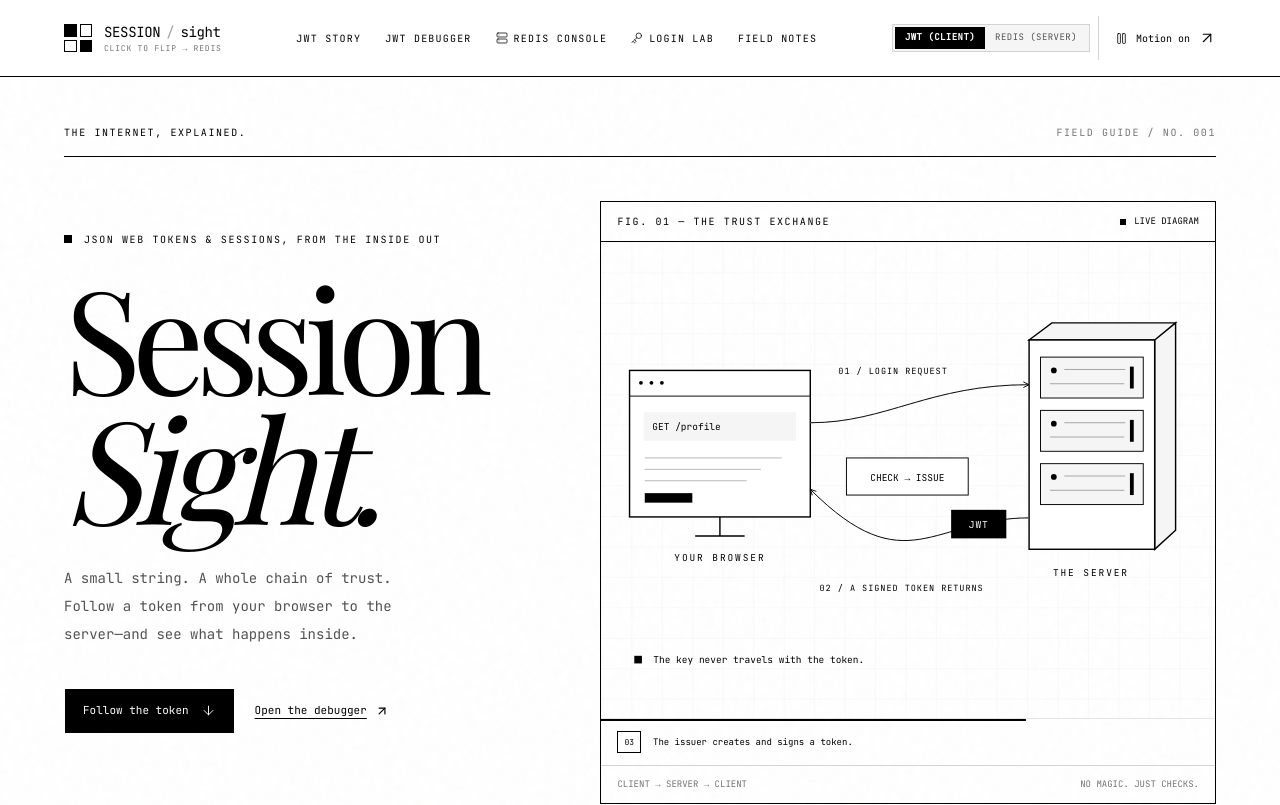
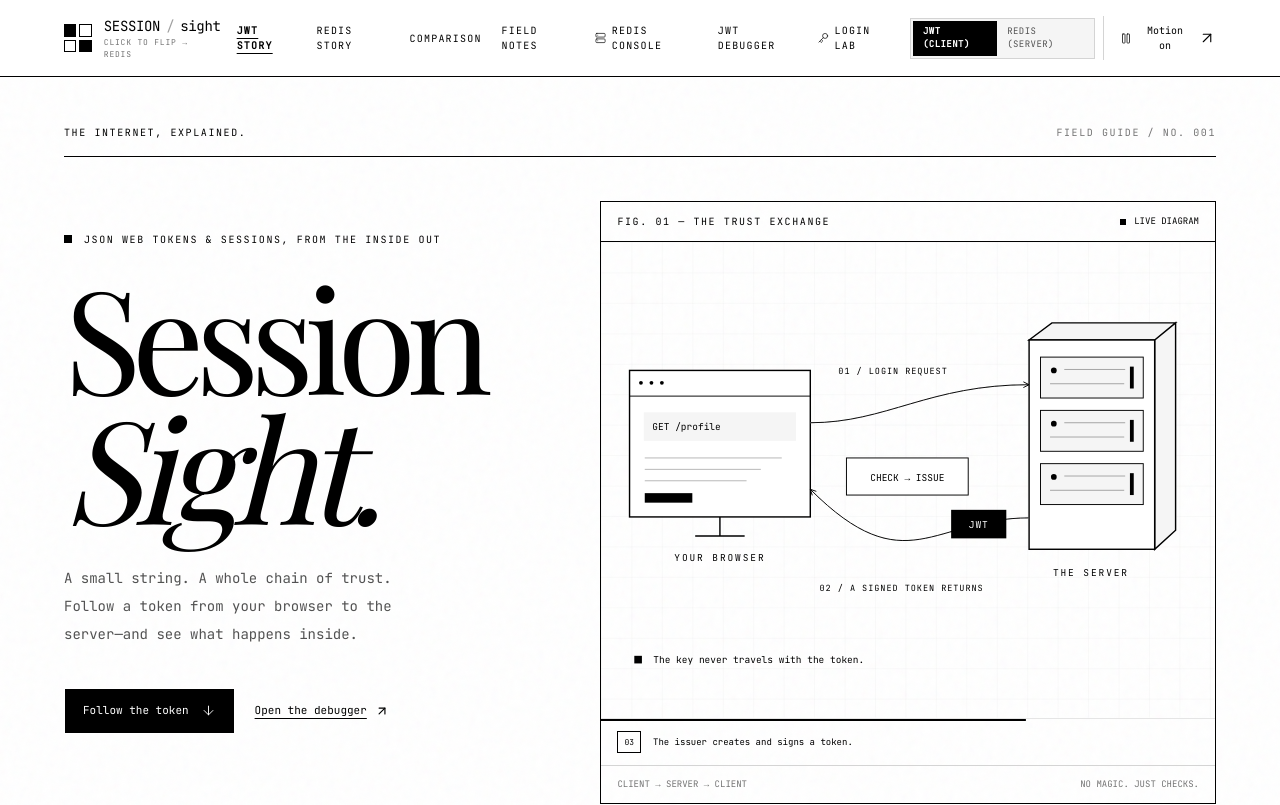
Before and after one commit to divi912/Velocity-Hackathon-GDNU-JWT, a React (Vite) app: page / in a window 1280 px wide. Shown: the top 805 px of the page. Built offline with nearby package versions, Linux system fonts and the light colour scheme.

Commit message:
fix: remove broken hash targets, eliminate 404s, and enforce getRouteUrl across all navigation

```diff
--- a/src/components/LoginPage.tsx
+++ b/src/components/LoginPage.tsx
@@ -24,6 +24,7 @@ import {
 import { signToken, parseToken, DEMO_SECRET } from '../lib/jwt';
 import { SessionSimulator } from '../lib/sessionSimulation';
 import { AuthNetworkDiagram } from './AuthNetworkDiagram';
+import { getRouteUrl } from '../lib/routes';
 
 export type AuthParadigm = 'jwt' | 'redis';
 
@@ -226,7 +227,7 @@ export function LoginPage({
         <div className="mb-8 flex flex-wrap items-center justify-between gap-4 border-b pb-4 border-current">
           <div className="flex items-center gap-3">
             <a
-              href="/"
+              href={getRouteUrl('/')}
               onClick={e => {
                 if (onNavigate) {
                   e.preventDefault();
--- a/src/components/Navigation.tsx
+++ b/src/components/Navigation.tsx
@@ -4,6 +4,8 @@ import gsap from 'gsap';
 import { ScrollTrigger } from 'gsap/ScrollTrigger';
 import { chapters } from '../content/chapters';
 import { sessionChapters } from '../content/sessionChapters';
+
+import { getRouteUrl } from '../lib/routes';
 
 export function Navigation({
   motionEnabled,
@@ -65,7 +67,7 @@ export function Navigation({
       if (elem) {
         e.preventDefault();
         elem.scrollIntoView({ behavior: motionEnabled ? 'smooth' : 'auto' });
-        window.history.pushState(null, '', path);
+        window.history.pushState(null, '', getRouteUrl(path));
       }
       return;
     }
@@ -97,7 +99,7 @@ export function Navigation({
         <div className="mx-auto flex h-[76px] max-w-[1536px] items-center justify-between gap-4 px-5 md:px-10 xl:px-16">
           {/* Logo with Flip-to-Other-Side Action */}
           <a
-            href={targetLogoPath}
+            href={getRouteUrl(targetLogoPath)}
             onClick={e => handleLinkClick(e, targetLogoPath)}
             aria-label={isRedis ? 'Switch to Session Sight (Client side)' : 'Switch to Redis (Server side)'}
             title={
@@ -153,20 +155,99 @@ export function Navigation({
           {/* Navigation Links */}
           <nav
             aria-label="Main navigation"
-            className="hidden items-center gap-6 text-[10px] tracking-[.12em] uppercase xl:flex 2xl:gap-8"
+            className="hidden items-center gap-5 text-[10px] tracking-[.12em] uppercase xl:flex 2xl:gap-7"
           >
-            {/* Contextual Story Link */}
+            {/* JWT Story Link */}
             <a
-              href={isRedis ? '#why-sessions' : '#the-journey'}
-              onClick={e => handleLinkClick(e, isRedis ? '#why-sessions' : '#the-journey')}
+              href={getRouteUrl('/')}
+              onClick={e => {
+                e.preventDefault();
+                if (currentPath === '/') {
+                  window.scrollTo({ top: 0, behavior: motionEnabled ? 'smooth' : 'auto' });
+                } else if (onNavigate) {
+                  onNavigate('/');
+                }
+              }}
+              className={`py-4 underline-offset-4 hover:underline ${
+                !isRedis && !isDebugger && !isLogin ? 'font-bold underline' : ''
+              }`}
+            >
+              JWT Story
+            </a>
+
+            {/* Redis Session Story Link */}
+            <a
+              href={getRouteUrl('/sessions')}
+              onClick={e => {
+                e.preventDefault();
+                if (currentPath === '/sessions') {
+                  window.scrollTo({ top: 0, behavior: motionEnabled ? 'smooth' : 'auto' });
+                } else if (onNavigate) {
+                  onNavigate('/sessions');
+                }
+              }}
+              className={`py-4 underline-offset-4 hover:underline ${
+                isRedis && !isDebugger && !isLogin ? 'font-bold underline' : ''
+              }`}
+            >
+              Redis Story
+            </a>
+
+            {/* Comparison Link */}
+            <a
+              href={getRouteUrl('/sessions#comparison')}
+              onClick={e => {
+                e.preventDefault();
+                if (currentPath === '/sessions') {
+                  document.getElementById('comparison')?.scrollIntoView({ behavior: motionEnabled ? 'smooth' : 'auto' });
+                  window.history.pushState(null, '', getRouteUrl('/sessions#comparison'));
+                } else if (onNavigate) {
+                  onNavigate('/sessions#comparison');
+                }
+              }}
               className="py-4 underline-offset-4 hover:underline"
             >
-              {isRedis ? 'Session story' : 'JWT story'}
+              Comparison
+            </a>
+
+            {/* Field Notes Link */}
+            <a
+              href={getRouteUrl('/#field-notes')}
+              onClick={e => {
+                e.preventDefault();
+                if (currentPath === '/') {
+                  document.getElementById('field-notes')?.scrollIntoView({ behavior: motionEnabled ? 'smooth' : 'auto' });
+                  window.history.pushState(null, '', getRouteUrl('/#field-notes'));
+                } else if (onNavigate) {
+                  onNavigate('/#field-notes');
+                }
+              }}
+              className="py-4 underline-offset-4 hover:underline"
+            >
+              Field Notes
+            </a>
+
+            {/* Redis Session Console Link */}
+            <a
+              href={getRouteUrl('/sessions#playground')}
+              onClick={e => {
+                e.preventDefault();
+                if (currentPath === '/sessions') {
+                  document.getElementById('playground')?.scrollIntoView({ behavior: motionEnabled ? 'smooth' : 'auto' });
+                  window.history.pushState(null, '', getRouteUrl('/sessions#playground'));
+                } else if (onNavigate) {
+                  onNavigate('/sessions#playground');
+                }
+              }}
+              className="py-4 underline-offset-4 hover:underline flex items-center gap-1.5"
+            >
+              <Server size={12} strokeWidth={1.5} />
+              Redis Console
             </a>
 
             {/* JWT Debugger Link */}
             <a
-              href="/debugger"
+              href={getRouteUrl('/debugger')}
               onClick={e => handleLinkClick(e, '/debugger')}
               aria-current={isDebugger ? 'page' : undefined}
               className={`py-4 underline-offset-4 hover:underline ${
@@ -176,19 +257,9 @@ export function Navigation({
               JWT Debugger
             </a>
 
-            {/* Redis Session Console Link */}
-            <a
-              href={isRedis ? '#playground' : '/sessions#playground'}
-              onClick={e => handleLinkClick(e, isRedis ? '#playground' : '/sessions#playground')}
-              className="py-4 underline-offset-4 hover:underline flex items-center gap-1.5"
-            >
-              <Server size={12} strokeWidth={1.5} />
-              Redis Console
-            </a>
-
             {/* Login Lab Link */}
             <a
-              href="/login"
+              href={getRouteUrl('/login')}
               onClick={e => handleLinkClick(e, '/login')}
               aria-current={isLogin ? 'page' : undefined}
               className={`py-4 underline-offset-4 hover:underline flex items-center gap-1.5 ${
@@ -197,15 +268,6 @@ export function Navigation({
             >
               <Key size={12} strokeWidth={1.5} />
               Login Lab
-            </a>
-
-            {/* Field Notes or Comparison Link */}
-            <a
-              href={isRedis ? '#comparison' : '#field-notes'}
-              onClick={e => handleLinkClick(e, isRedis ? '#comparison' : '#field-notes')}
-              className="py-4 underline-offset-4 hover:underline"
-            >
-              {isRedis ? 'Comparison' : 'Field notes'}
             </a>
           </nav>
 
@@ -217,7 +279,7 @@ export function Navigation({
               }`}
             >
               <a
-                href="/"
+                href={getRouteUrl('/')}
                 onClick={e => handleLinkClick(e, '/')}
                 className={`px-2.5 py-1 transition-colors ${
                   !isRedis
@@ -228,7 +290,7 @@ export function Navigation({
                 JWT (CLIENT)
               </a>
               <a
-                href="/sessions"
+                href={getRouteUrl('/sessions')}
                 onClick={e => handleLinkClick(e, '/sessions')}
                 className={`px-2.5 py-1 transition-colors ${
                   isRedis
--- a/src/components/Story.tsx
+++ b/src/components/Story.tsx
@@ -3,6 +3,7 @@ import { ArrowDown, ArrowDownRight, ArrowRight, ArrowUpRight, Check, Minus, Plus
 import { motion } from 'framer-motion';
 import { chapters } from '../content/chapters';
 import { encodeText } from '../lib/jwt';
+import { getRouteUrl } from '../lib/routes';
 import { ChapterDiagram } from './Diagrams';
 import { EncryptionLab } from './EncryptionLab';
 import { TrickyGraphic } from './TrickyGraphic';
@@ -19,8 +20,19 @@ export function Hero({ motionEnabled }: { motionEnabled: boolean }) {
           <h1 id="hero-title" className="font-display text-[clamp(86px,11.2vw,172px)] leading-[.91] font-normal tracking-[-.065em]">Session<br /><span className="italic">Sight.</span></h1>
           <p className="mt-8 max-w-[370px] text-[13px] leading-7 text-neutral-600 md:text-sm">A small string. A whole chain of trust.<br />Follow a token from your browser to the server—and see what happens inside.</p>
           <div className="mt-8 flex flex-wrap items-center gap-5 lg:mt-10">
-            <a href="#the-journey" className="button-base bg-black text-white hover:bg-white hover:text-black">Follow the token <ArrowDown size={15} strokeWidth={1.5} /></a>
-            <a href="/debugger" className="flex min-h-11 items-center gap-2 text-[11px] underline underline-offset-4">Open the debugger <ArrowUpRight size={14} /></a>
+            <button
+              type="button"
+              onClick={() => {
+                const el = document.querySelector('article[data-scene]');
+                if (el) {
+                  el.scrollIntoView({ behavior: motionEnabled ? 'smooth' : 'auto' });
+                }
+              }}
+              className="button-base bg-black text-white hover:bg-white hover:text-black"
+            >
+              Follow the token <ArrowDown size={15} strokeWidth={1.5} />
+            </button>
+            <a href={getRouteUrl('/debugger')} className="flex min-h-11 items-center gap-2 text-[11px] underline underline-offset-4">Open the debugger <ArrowUpRight size={14} /></a>
           </div>
         </div>
         <motion.figure initial={motionEnabled ? { opacity: 0 } : false} animate={{ opacity: 1 }} transition={{ duration: 1, delay: .2 }} className="min-w-0 border border-black">
@@ -73,7 +85,7 @@ export function Story({ motionEnabled }: { motionEnabled: boolean }) {
           {chapter.kind === 'encoding' && <Encoder />}
           {chapter.kind === 'encryption' && <EncryptionLab />}
           {chapter.kind === 'signing' && <p className="mt-5 text-[10px] leading-6 text-neutral-500">HS256: one shared secret signs and checks.<br />RS256: a private key signs; a public key checks.</p>}
-          {chapter.kind === 'expiry' && <a href="/debugger" className="button-base mt-6 bg-black text-white hover:bg-white hover:text-black">Open the JWT debugger <ArrowRight size={14} /></a>}
+          {chapter.kind === 'expiry' && <a href={getRouteUrl('/debugger')} className="button-base mt-6 bg-black text-white hover:bg-white hover:text-black">Open the JWT debugger <ArrowRight size={14} /></a>}
         </div>
         <figure className="min-w-0 self-center border border-black">
           <div className="flex justify-between gap-2 border-b border-black px-4 py-3"><span className="section-label">Fig. {chapter.number} / {chapter.label}</span><span className="section-label text-neutral-500">{motionEnabled ? 'Scroll to play ↓' : 'Complete view'}</span></div>
@@ -266,7 +278,7 @@ export function FieldNotes({ motionEnabled = true }: { motionEnabled?: boolean }
           </p>
         </div>
         <a
-          href="/debugger"
+          href={getRouteUrl('/debugger')}
           className="button-base shrink-0 bg-black text-white hover:bg-white hover:text-black transition-colors"
         >
           Open JWT Debugger <ArrowRight size={14} />
@@ -275,7 +287,7 @@ export function FieldNotes({ motionEnabled = true }: { motionEnabled?: boolean }
     </div>
     <footer className="paper-texture bg-black text-white">
       <div className="mx-auto max-w-[1536px] px-5 pt-14 pb-7 md:px-10 xl:px-16">
-        <div className="flex items-start justify-between gap-6"><p className="font-display text-[clamp(62px,10vw,150px)] leading-none tracking-[-.055em]">Trust, but <span className="italic">verify.</span></p><a href="#" aria-label="Back to top" className="mt-3 flex size-12 shrink-0 items-center justify-center border border-white hover:bg-white hover:text-black"><ArrowUpRight size={23} strokeWidth={1} /></a></div>
+        <div className="flex items-start justify-between gap-6"><p className="font-display text-[clamp(62px,10vw,150px)] leading-none tracking-[-.055em]">Trust, but <span className="italic">verify.</span></p><button type="button" onClick={() => window.scrollTo({ top: 0, behavior: motionEnabled ? 'smooth' : 'auto' })} aria-label="Back to top" className="mt-3 flex size-12 shrink-0 items-center justify-center border border-white hover:bg-white hover:text-black"><ArrowUpRight size={23} strokeWidth={1} /></button></div>
         <div className="mt-12 flex flex-col justify-between gap-5 border-t border-neutral-700 pt-6 text-[9px] leading-6 text-neutral-400 md:flex-row"><p>JWT / decoded<br />Built for curious minds. All examples run in your browser.</p><div className="flex flex-wrap gap-5">{[['JWT', '7519'], ['Signing', '7515'], ['Encryption', '7516'], ['Safe use', '8725']].map(([label, rfc]) => <a key={rfc} href={`https://www.rfc-editor.org/rfc/rfc${rfc}`} target="_blank" rel="noreferrer" className="underline underline-offset-4 hover:text-white">{label} ↗</a>)}</div></div>
       </div>
     </footer>
--- /dev/null
+++ b/src/lib/routes.ts
@@ -0,0 +1,36 @@
+export const REPO_BASE = '/Velocity-Hackathon-GDNU-SessionSight';
+
+/**
+ * Returns a repository-aware URL path for any internal route or hash.
+ * Ensures links like getRouteUrl('/sessions#comparison') render as
+ * '/Velocity-Hackathon-GDNU-SessionSight/sessions#comparison', never stripping the base path.
+ */
+export function getRouteUrl(pathWithOptionalHash: string = '/'): string {
+  if (
+    pathWithOptionalHash.startsWith('http://') ||
+    pathWithOptionalHash.startsWith('https://') ||
+    pathWithOptionalHash.startsWith('mailto:') ||
+    pathWithOptionalHash.startsWith('tel:')
+  ) {
+    return pathWithOptionalHash;
+  }
+
+  // Pure in-page hash scroll on current page
+  if (pathWithOptionalHash.startsWith('#')) {
+    return pathWithOptionalHash;
+  }
+
+  const clean = pathWithOptionalHash.startsWith('/') ? pathWithOptionalHash : `/${pathWithOptionalHash}`;
+
+  const isGhPages =
+    typeof window !== 'undefined'
+      ? window.location.hostname.endsWith('github.io') ||
+        window.location.pathname.toLowerCase().startsWith(REPO_BASE.toLowerCase())
+      : true;
+
+  if (isGhPages) {
+    return `${REPO_BASE}${clean === '/' ? '/' : clean}`;
+  }
+
+  return clean;
+}
```
Also changed, not shown: src/components/DebuggerPage.tsx (+4 -3 lines), src/components/sessions/SessionComparison.tsx (+7 -5 lines), src/components/sessions/SessionHero.tsx (+16 -9 lines), src/components/sessions/SessionStory.tsx (+9 -3 lines).
